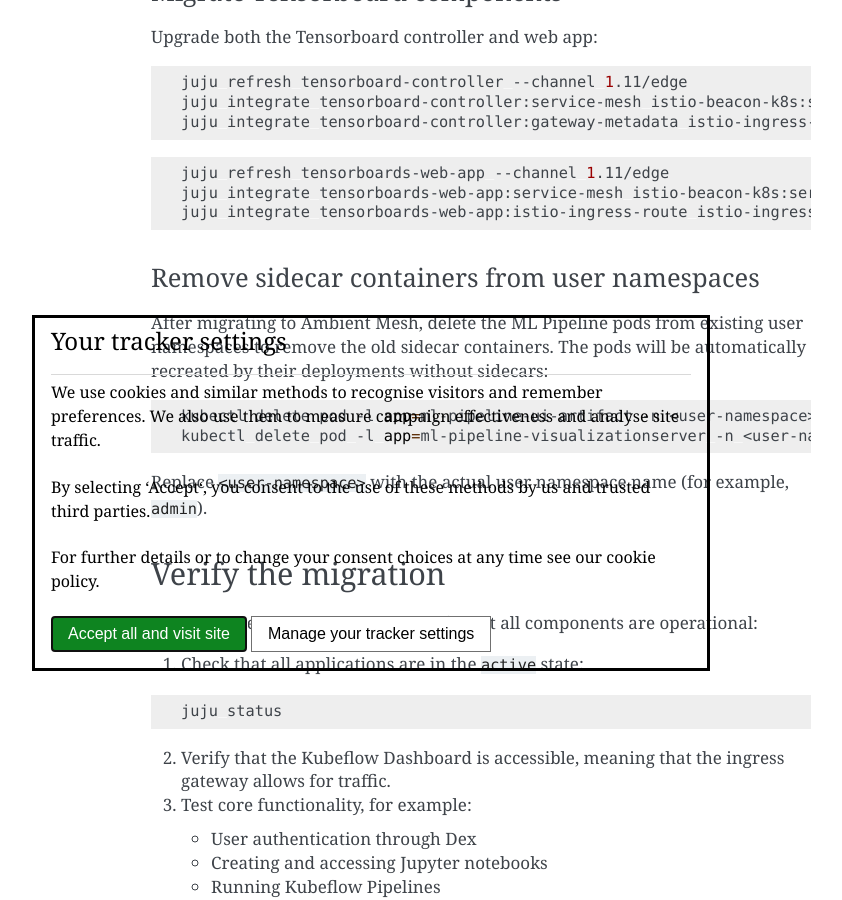
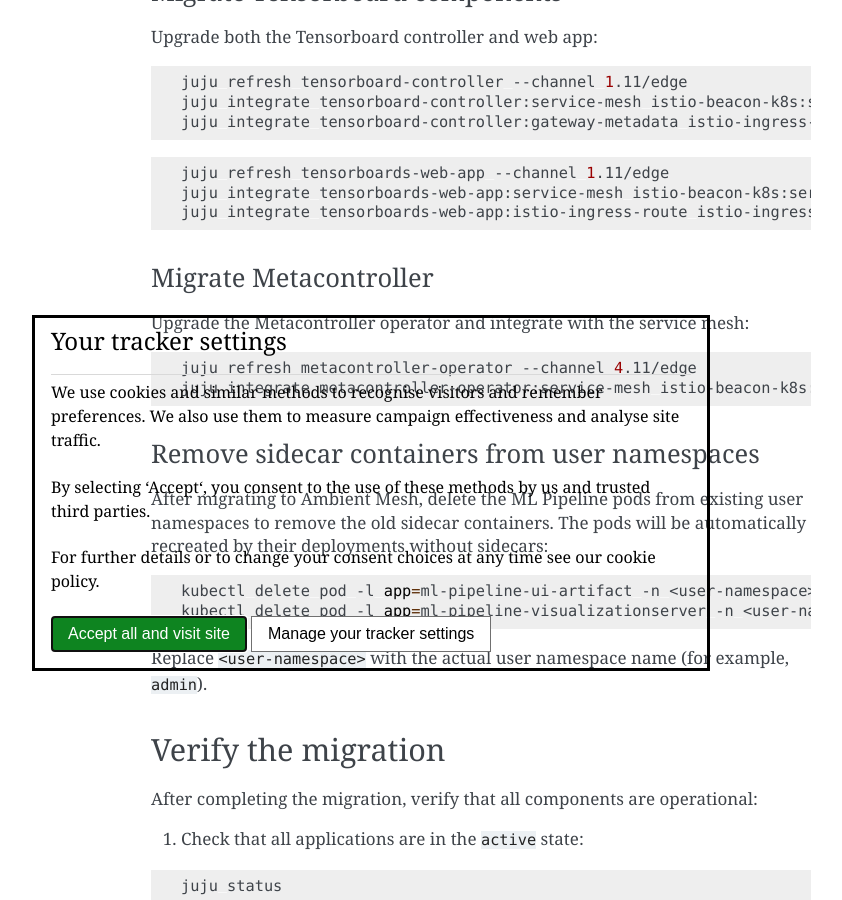
Before and after one commit to canonical/charmed-kubeflow-documentation, a Sphinx documentation site: the page built from docs/how-to/manage/migrate-ambient.rst, in a window 1280 px wide and 900 px high, scrolled down 5776 px. Shown: the whole window, without its empty margins (269-1111 px from the left). Built offline with Sphinx 7.4.7, drawn with Linux system fonts in a browser that asks for light colours; some of the changed text lies outside the part shown.

Commit message:
Add metacontroller migration to ambient mesh guide (#55)

```diff
--- a/docs/how-to/manage/migrate-ambient.rst
+++ b/docs/how-to/manage/migrate-ambient.rst
@@ -291,6 +291,16 @@
    juju integrate tensorboards-web-app:service-mesh istio-beacon-k8s:service-mesh
    juju integrate tensorboards-web-app:istio-ingress-route istio-ingress-k8s:istio-ingress-route
 
+Migrate Metacontroller
+^^^^^^^^^^^^^^^^^^^^^^^
+
+Upgrade the Metacontroller operator and integrate with the service mesh:
+
+.. code-block:: bash
+
+   juju refresh metacontroller-operator --channel 4.11/edge
+   juju integrate metacontroller-operator:service-mesh istio-beacon-k8s:service-mesh
+
 Remove sidecar containers from user namespaces
 ^^^^^^^^^^^^^^^^^^^^^^^^^^^^^^^^^^^^^^^^^^^^^^^
 
```
